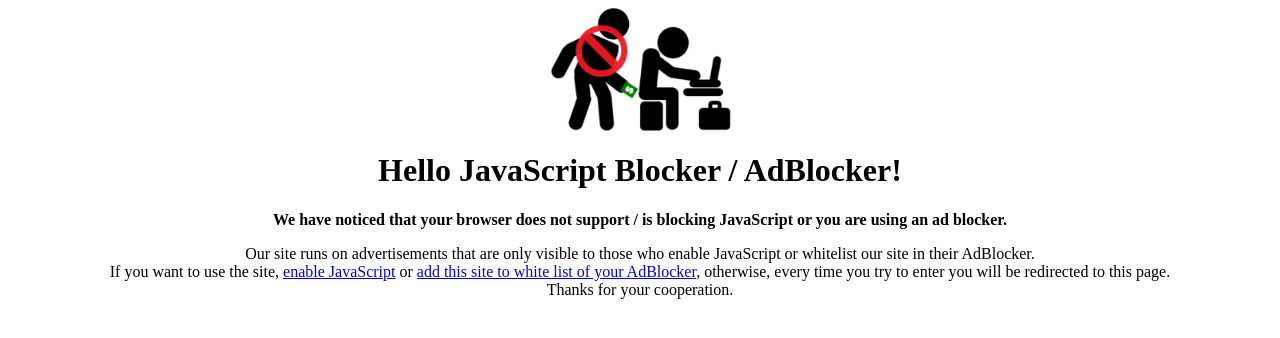
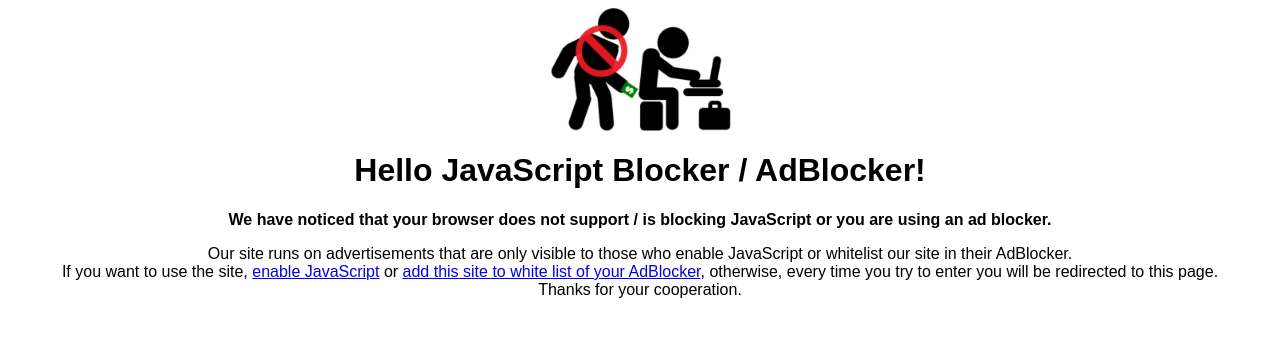
Before and after one commit to Verdem-crypto/verdem-crypto.github.io, a Jekyll site: the page verpaste/ad-js-blocker.html, which Jekyll copies as it is, in a window 1280 px wide. Shown: the top 338 px of the page. Built offline with Jekyll 4.4.1, drawn with Linux system fonts in a browser that asks for light colours.

Commit message:
Update ad-js-blocker.html

```diff
--- a/verpaste/ad-js-blocker.html
+++ b/verpaste/ad-js-blocker.html
@@ -1,6 +1,6 @@
 <style>
 body {
-  font-family: Poppins;
+  font-family: Arial;
 }
 </style>
 
```
